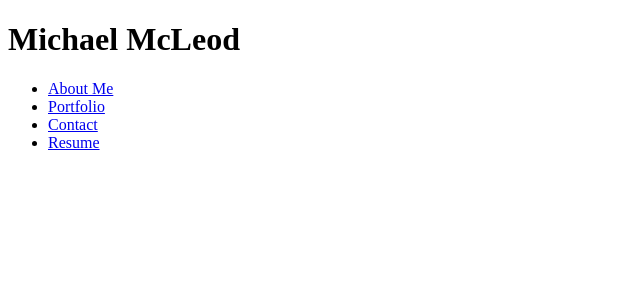
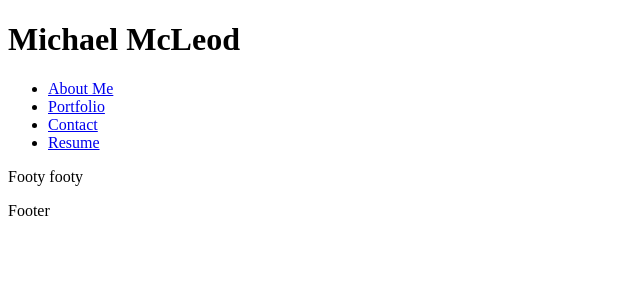
Before and after one commit to ChemicalModel/McLeod_React_Portfolio, a React (Create React App) app: page / in a window 1280 px wide. Shown: the top 300 px of the page, without its empty margins (0-640 px from the left). Built offline with nearby package versions, Linux system fonts and the light colour scheme.

Commit message:
added basic footer

```diff
--- a/src/App.js
+++ b/src/App.js
@@ -1,10 +1,12 @@
 import React from 'react';
 import Header from './components/Header';
+import Footer from './components/Footer';
 
 function App() {
   return (
     <div className="App">
       <Header />
+      <Footer />
     </div>
   );
 }
--- a/src/components/Footer.js
+++ b/src/components/Footer.js
@@ -0,0 +1,12 @@
+import React from 'react';
+
+const Footer = () => {
+  return (
+    <footer>
+      <p>Footy footy</p>
+      <p>Footer</p>
+    </footer>
+  );
+};
+
+export default Footer;
```
